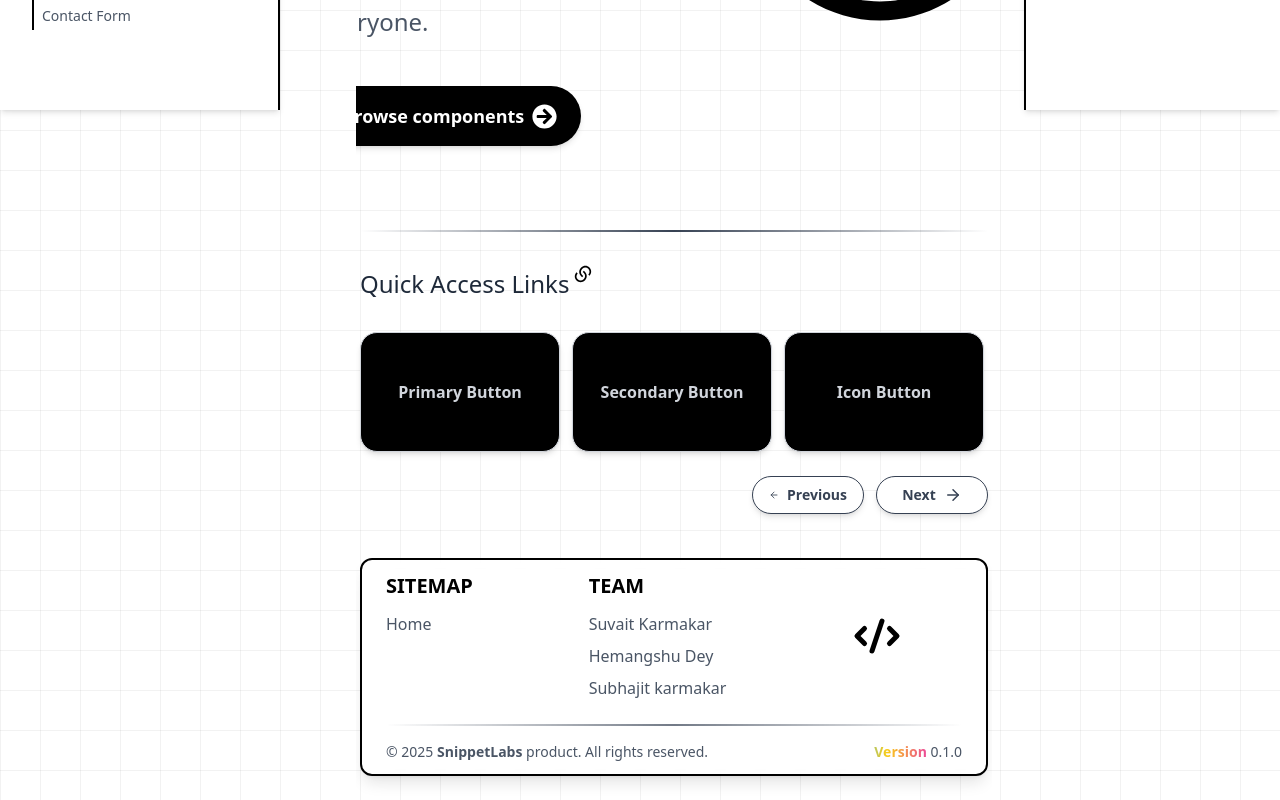
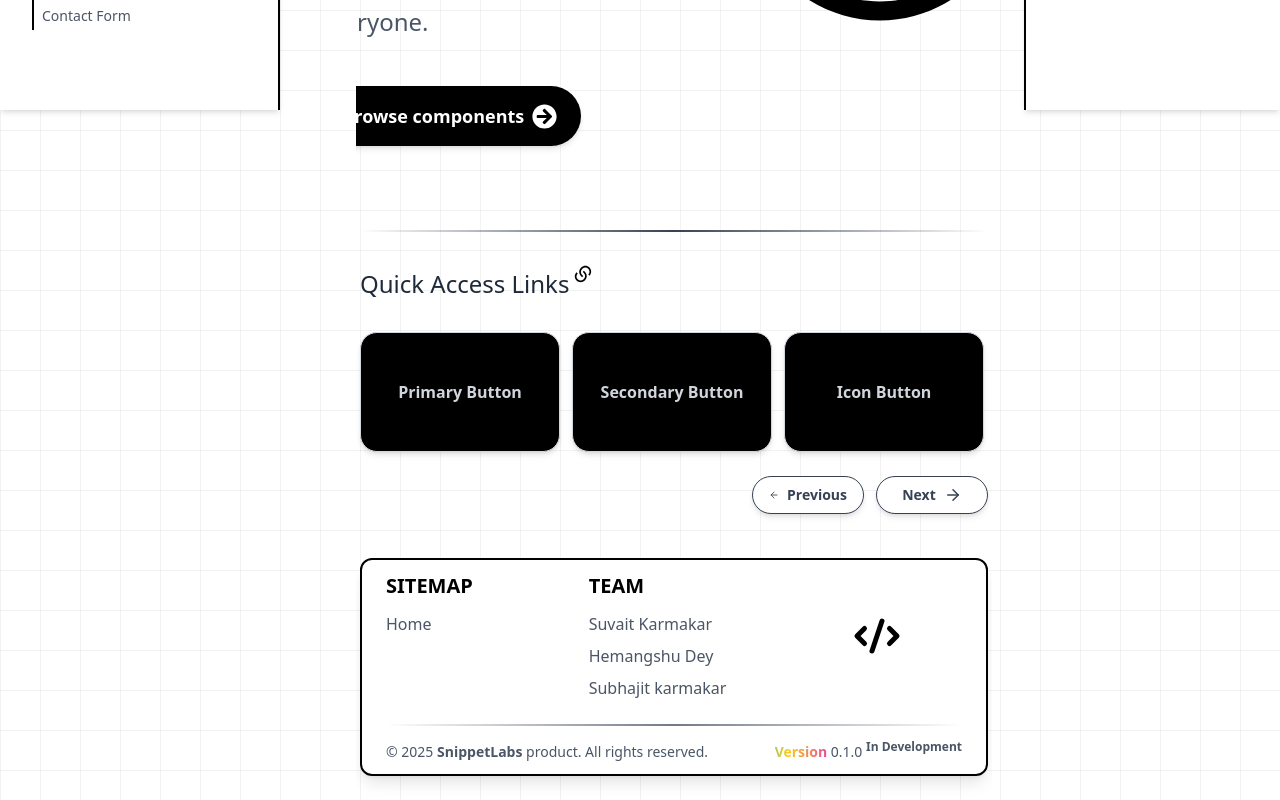
Before and after one commit to snippet-labs/COMPONENTLAB, a Next.js app: page / in a window 1280 px wide. Shown: the part 690-1490 px from the top of the page. Built offline with nearby package versions, Linux system fonts and the light colour scheme.

Commit message:
status(application): In development; v0.1.0

```diff
--- a/package.json
+++ b/package.json
@@ -1,6 +1,7 @@
 {
   "name": "componentlab",
   "version": "0.1.0",
+  "status": "In Development",
   "private": true,
   "type": "module",
   "scripts": {
--- a/src/components/Ui/Footer/Footer.tsx
+++ b/src/components/Ui/Footer/Footer.tsx
@@ -62,8 +62,11 @@ const Footer: React.FC = () => {
         <p className="mt-2 sm:mt-0" data-testid="footer-version">
           <span className="font-semibold bg-clip-text text-transparent bg-gradient-to-r from-purple-500 via-pink-500 to-yellow-500 gradient-shift-animation">
             Version
-          </span>{' '}
+          </span>
+          &nbsp;
           {packageJson.version}
+          &nbsp;
+          <sup className="font-bold text-xs">{packageJson.status}</sup>
         </p>
       </div>
     </footer>
```
